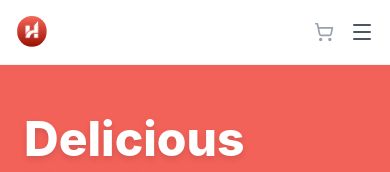
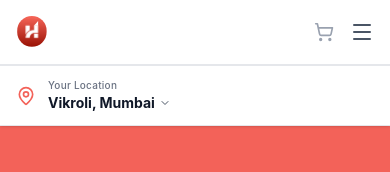
Before and after one commit to adie253/hivago, a React (Vite) app: page / in a window 390 px wide. Shown: the top 172 px of the page. Built offline with nearby package versions, Linux system fonts and the light colour scheme.

Commit message:
nav logo fix for deployment

```diff
--- a/src/presentation/components/HeroSection.tsx
+++ b/src/presentation/components/HeroSection.tsx
@@ -25,7 +25,7 @@ export const HeroSection: React.FC = () => {
             </div>
 
             {/* ---------------- SECTION 2: Main Text Content ---------------- */}
-            <div className="z-10 w-full lg:w-1/3 flex flex-col items-center">
+            <div className="z-10 w-full lg:w-1/3 flex flex-col items-center font-poppins">
                 <h1 className="text-white font-extrabold text-5xl md:text-6xl lg:text-[3rem] leading-[1.1] mb-2  drop-shadow-md">
                     Delicious Food, <br className="hidden md:block" />
                     <span className="font-light">Delivered Fast</span>
--- a/src/presentation/components/Navbar.tsx
+++ b/src/presentation/components/Navbar.tsx
@@ -7,6 +7,7 @@ import searchIcon from "../../assets/icons/search_icon.png";
 import profileIcon from "../../assets/icons/profile_icon.png";
 // import cartIcon from "../../assets/icons/cart_icon.png";
 import ordersIcon from "../../assets/icons/orders_icon.png";
+import navLogo from "../../assets/nav_logo.svg";
 
 export const Navbar: React.FC = () => {
     const { cartItems } = useCart();
@@ -19,13 +20,12 @@ export const Navbar: React.FC = () => {
     }, [location.pathname]);
 
     return (
-        <>
-            <nav className="flex items-center justify-between px-4 md:px-30 py-4 bg-white border-b border-gray-100 font-sans z-50 relative sticky top-0">
+        <header className="sticky top-0 z-50 bg-white shadow-sm">
+            <nav className="flex items-center justify-between px-4 md:px-30 py-4 border-b border-gray-200 font-sans relative border-b-2">
                 {/* Logo and Mobile Menu */}
                 <div className="flex items-center gap-3 md:gap-4">
                     <Link to="/" className="w-8 h-8 md:w-10 md:h-10 rounded-xl flex items-center justify-center text-white font-bold text-lg md:text-xl">
-                        <img src="../src/assets/nav_logo.svg" alt="Logo" className="w-8 h-8" />
-
+                        <img src={navLogo} alt="Logo" className="w-8 h-8" />
                     </Link>
                     <Link to="/" className="text-xl md:text-2xl font-bold text-brand-primary hidden sm:block">Hivago</Link>
                 </div>
@@ -72,6 +72,18 @@ export const Navbar: React.FC = () => {
                     </button>
                 </div>
             </nav>
+
+            {/* Mobile Location Bar - Design from Image */}
+            <div className="sm:hidden flex items-center gap-3 px-4 py-3 border-b border-gray-200 bg-white">
+                <MapPin className="text-brand-primary w-5 h-5 flex-shrink-0" />
+                <div className="flex flex-col">
+                    <span className="text-[10px] text-gray-500 font-medium tracking-wide">Your Location</span>
+                    <div className="flex items-center gap-1">
+                        <span className="text-sm font-bold text-gray-900">Vikroli, Mumbai</span>
+                        <ChevronDown className="w-3 h-3 text-gray-600" />
+                    </div>
+                </div>
+            </div>
 
             {/* Mobile Menu Overlay */}
             <div
@@ -135,6 +147,6 @@ export const Navbar: React.FC = () => {
                     </div>
                 </div>
             </div>
-        </>
+        </header>
     );
 };
```
